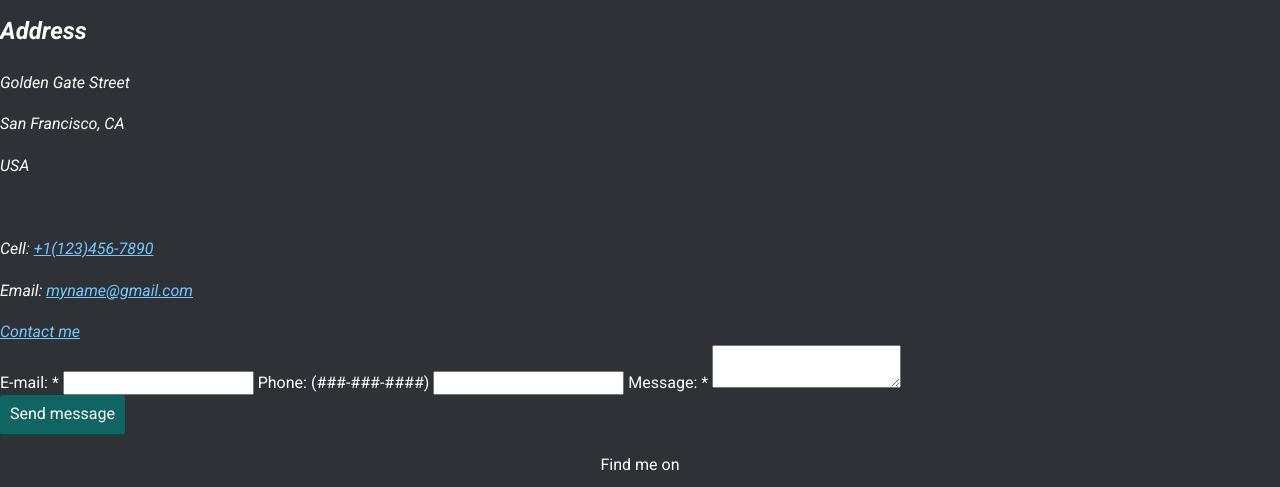
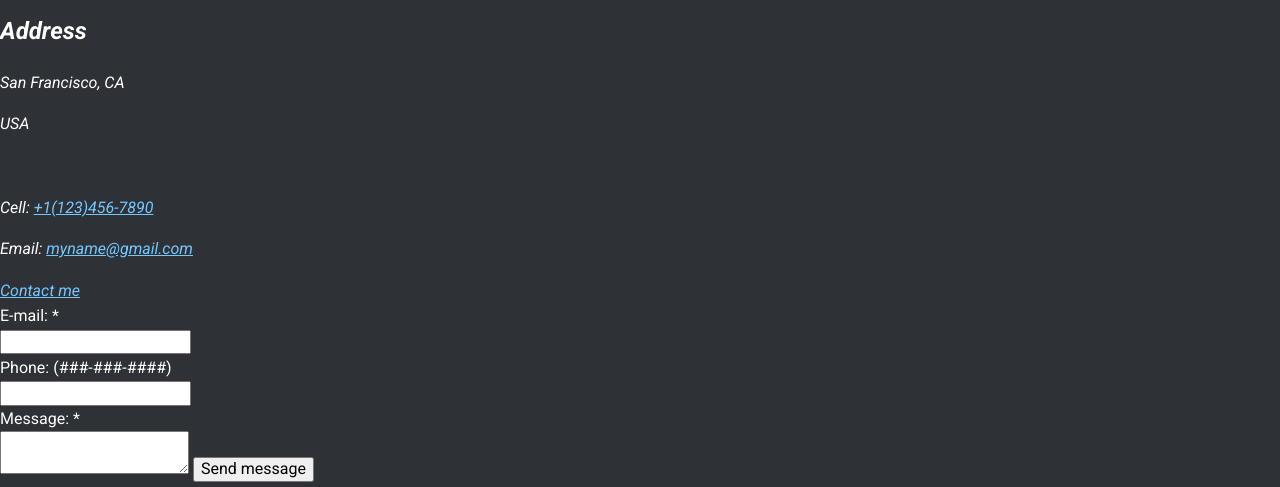
Before and after one commit to ramtinteymouri/portfolio, a plain HTML site: page contact.html in a window 1280 px wide. Shown: the part 226-713 px from the top of the page. Drawn offline with nearby package versions, Linux system fonts and the light colour scheme.

Commit message:
updated form in contact html

```diff
--- a/contact.html
+++ b/contact.html
@@ -40,9 +40,9 @@
     </header>
     <main>
         <h1 id="contact">Contact</h1>
+        <div class="contact-list">
             <address>
                 <h2>Address</h2>
-            <p>Golden Gate Street</p>
                 <p>San Francisco, CA</p>
                 <p>USA</p>
                 <br>
@@ -52,16 +52,19 @@
             </address>
             <form action="" method="post" id="contact-form">
                 <label class="standard-label" for="contact-email">E-mail: <span>*</span></label>
+                <br>
                 <input type="email" id="contact-email" required>
-
+                <br>
                 <label class="standard-label" for="contact-phone">Phone: (###-###-####)</label>
+                <br>
                 <input type="tel" id="contact-phone" pattern="\d{3}[\-]\d{3}[\-]\d{4}">
-
+                <br>
                 <label class="standard-label" for="contact-message">Message: <span>*</span></label>
+                <br>
                 <textarea maxlength="240" id="contact-message" required></textarea>
-            <br>
-            <input type="submit" value="Send message" id="button_form">
+                <input type="submit" value="Send message" id="button-form">
             </form>
+        </div>
     </main>
     <footer class="page-footer">
         <p>Find me on</p>
```
Lines whose indentation alone changed are shown as unchanged.
